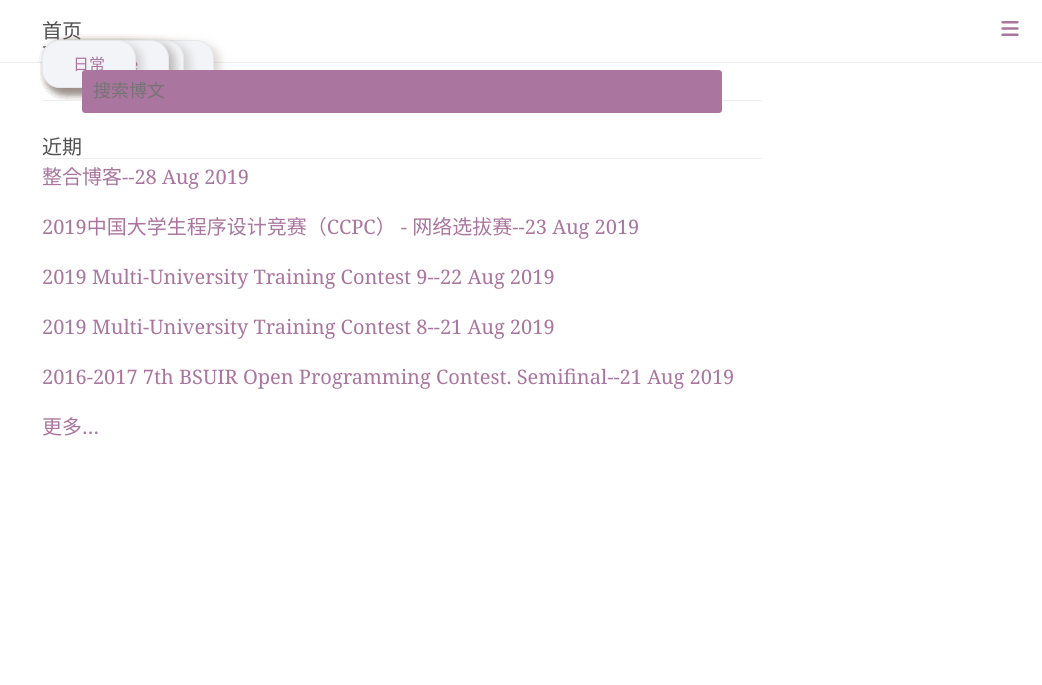
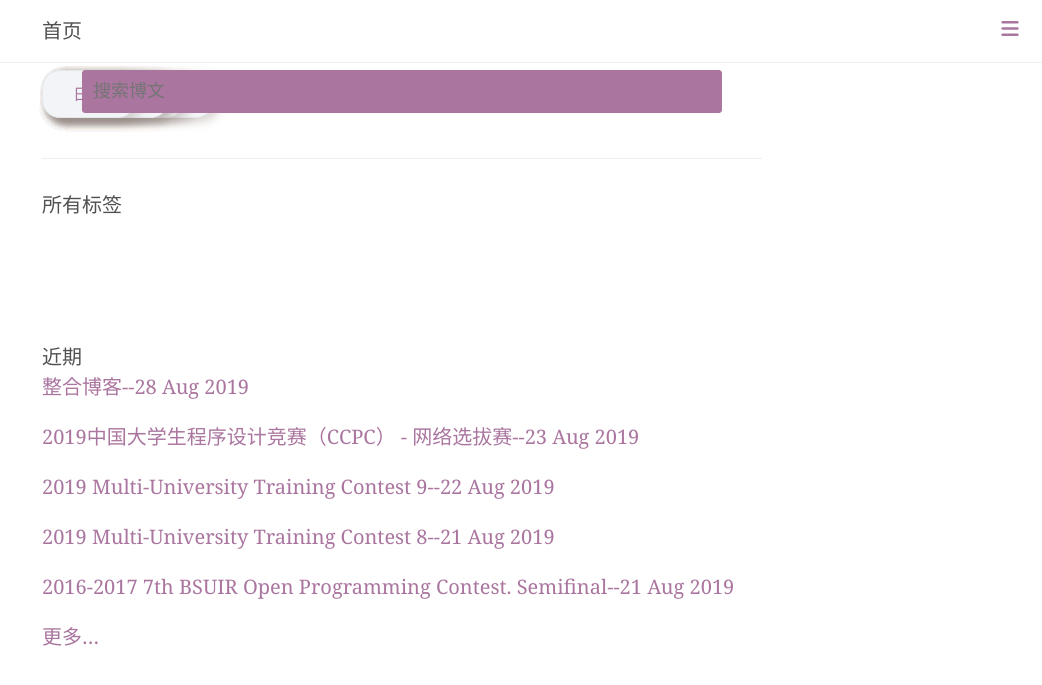
Before and after one commit to XtrueT/xtruet.github.com, a Jekyll site: the page built from index.html, in a window 1280 px wide. Shown: the top 685 px of the page, without its empty margins (238-1280 px from the left). Built offline with Jekyll 4.4.1, drawn with Linux system fonts in a browser that asks for light colours; comment, search, counter and statistics services are not loaded.

Commit message:
修复标签云css

```diff
--- a/index.html
+++ b/index.html
@@ -3,9 +3,9 @@
 title: 首页
 ---
 <hr/>
-<section class="tagcloud" >
+<section class="tagcloud-section">
 		<header>所有标签</header>
-		<div class="tags-list">
+		<div class="tagcloud">
 			{% for tag in site.tags %}
 			<a href="tags#{{ tag[0] }}" title="{{ tag[0] }}" rel="{{ tag[1].size }}">{{ tag[0] }}</a>
 			{% endfor %}
--- a/public/css/index.css
+++ b/public/css/index.css
@@ -2,61 +2,73 @@
   max-height: 50vh;
   overflow: auto;
 }
+
 h1 {
   font-size: 1.25rem;
 }
+
 h2 {
   font-size: 1.15rem;
 }
+
 h3 {
   font-size: 1.05rem;
 }
-.content{
+
+.content {
   margin-top: 45px;
-  padding-top:20px;
-  background-color:#fff;
+  padding-top: 20px;
+  background-color: #fff;
 }
+
 .masthead {
   background-color: #fff;
-  padding-top:    .8rem;
+  padding-top: .8rem;
   padding-bottom: .8rem;
 }
+
 .social {
   text-align: center;
 }
+
 /* Hide the sidebar checkbox that we toggle with `.sidebar-toggle` */
 .sidebar-checkbox {
   display: none;
 }
+
 .sidebar-toggle {
   position: fixed;
   padding: 0.15rem;
 }
+
 .sidebar-toggle:before,
 .sidebar-toggle:active:before,
-#sidebar-checkbox:focus ~ .sidebar-toggle:before,
-#sidebar-checkbox:checked ~ .sidebar-toggle:before {
+#sidebar-checkbox:focus~.sidebar-toggle:before,
+#sidebar-checkbox:checked~.sidebar-toggle:before {
   background-image: none;
 }
 
-.search-container{
+.search-container {
   left: 25%;
-  top:70px;
+  top: 70px;
   position: absolute;
-  display:block;
+  display: block;
   width: 50vw;
   height: 50px;
   z-index: 100;
   margin-bottom: 3em;
 }
+
 #search-input {
   background: #aa759f;
   border: none;
   color: rgb(0, 0, 0);
   width: 100%;
 }
+
 input#search-input {
-  outline-style: none;/*取消外边框*/
+  outline-style: none;
+  /*取消外边框*/
   border: 1px solid #aa759f;
   border-radius: 3px;
   padding: 10px 10px;
@@ -64,13 +76,15 @@
   font-size: 18px;
   font-family: "Microsoft soft";
 }
-input#search-input:focus{
+
+input#search-input:focus {
   border-color: #66afe9;
   outline: 0;
-  -webkit-box-shadow: inset 0 1px 1px rgba(0,0,0,.075),0 0 8px rgba(102,175,233,.6);
-  box-shadow: inset 0 1px 1px rgba(0,0,0,.075),0 0 8px rgba(102,175,233,.6)
+  -webkit-box-shadow: inset 0 1px 1px rgba(0, 0, 0, .075), 0 0 8px rgba(102, 175, 233, .6);
+  box-shadow: inset 0 1px 1px rgba(0, 0, 0, .075), 0 0 8px rgba(102, 175, 233, .6)
 }
-#results-container{
+
+#results-container {
   background: #eee3f0;
   /* left: 56px;  */
   /* position: absolute;  */
@@ -78,7 +92,7 @@
   /* border: 1px solid #ccc;  */
   width: 100%;
   max-height: 150px;
-  overflow:auto;
+  overflow: auto;
 }
 
 
@@ -86,29 +100,35 @@
 .post-date {
   margin-top: 0px;
 }
+
 .related {
   border-top: 0px solid #eee;
 }
+
 .reward {
   padding: 1rem 0;
   margin: 1rem;
   text-align: center;
 }
+
 #rewardButton {
   background-color: #aa759f;
   color: #fff;
   font-size: 1rem;
   padding: 0.5rem 1rem;
-  border:0px solid;
+  border: 0px solid;
 }
+
 #rewardQRs {
   display: none;
   border: 0px solid;
 }
-.reward_qr{
+
+.reward_qr {
   border: 0px solid;
   background: none;
 }
+
 /*头像效果-start*/
 .ih-item.circle.effect {
   margin: 0 auto;
@@ -116,12 +136,14 @@
   -moz-perspective: 900px;
   perspective: 900px;
 }
+
 .ih-item.circle.effect .img {
   z-index: 11;
   -webkit-transition: all 0.5s ease-in-out;
   -moz-transition: all 0.5s ease-in-out;
   transition: all 0.5s ease-in-out;
 }
+
 .ih-item.circle.effect .info {
   -webkit-transform-style: preserve-3d;
   -moz-transform-style: preserve-3d;
@@ -129,12 +151,14 @@
   -o-transform-style: preserve-3d;
   transform-style: preserve-3d;
 }
+
 .ih-item.circle.effect .info .info-back {
   opacity: 1;
   border-radius: 50%;
   width: 100%;
   height: 100%;
 }
+
 .ih-item.circle.effect .info h2 {
   position: relative;
   font-size: 18px;
@@ -142,11 +166,13 @@
   padding-top: 30px;
   height: 30px;
 }
+
 .ih-item.circle.effect .info p {
   padding: 0px 0px 0px 0px;
   padding-left: 0px;
   font-size: 10px;
 }
+
 .ih-item.circle.effect.bottom_to_top .img {
   -webkit-transform-origin: 50% 0;
   -moz-transform-origin: 50% 0;
@@ -154,6 +180,7 @@
   -o-transform-origin: 50% 0;
   transform-origin: 50% 0;
 }
+
 .ih-item.circle.effect.bottom_to_top a:hover .img {
   -webkit-transform: rotate3d(1, 0, 0, 180deg);
   -moz-transform: rotate3d(1, 0, 0, 180deg);
@@ -161,6 +188,7 @@
   -o-transform: rotate3d(1, 0, 0, 180deg);
   transform: rotate3d(1, 0, 0, 180deg);
 }
+
 .ih-item.circle.effect.top_to_bottom .img {
   -webkit-transform-origin: 50% 100%;
   -moz-transform-origin: 50% 100%;
@@ -168,6 +196,7 @@
   -o-transform-origin: 50% 100%;
   transform-origin: 50% 100%;
 }
+
 .ih-item.circle.effect.top_to_bottom a:hover .img {
   -webkit-transform: rotate3d(1, 0, 0, -180deg);
   -moz-transform: rotate3d(1, 0, 0, -180deg);
@@ -175,6 +204,7 @@
   -o-transform: rotate3d(1, 0, 0, -180deg);
   transform: rotate3d(1, 0, 0, -180deg);
 }
+
 .ih-item.circle.effect.left_to_right .img {
   -webkit-transform-origin: 100% 50%;
   -moz-transform-origin: 100% 50%;
@@ -182,6 +212,7 @@
   -o-transform-origin: 100% 50%;
   transform-origin: 100% 50%;
 }
+
 .ih-item.circle.effect.left_to_right a:hover .img {
   -webkit-transform: rotate3d(0, 1, 0, 180deg);
   -moz-transform: rotate3d(0, 1, 0, 180deg);
@@ -189,6 +220,7 @@
   -o-transform: rotate3d(0, 1, 0, 180deg);
   transform: rotate3d(0, 1, 0, 180deg);
 }
+
 .ih-item.circle.effect.right_to_left .img {
   -webkit-transform-origin: 0% 50%;
   -moz-transform-origin: 0% 50%;
@@ -196,6 +228,7 @@
   -o-transform-origin: 0% 50%;
   transform-origin: 0% 50%;
 }
+
 .ih-item.circle.effect.right_to_left a:hover .img {
   -webkit-transform: rotate3d(0, 1, 0, -180deg);
   -moz-transform: rotate3d(0, 1, 0, -180deg);
@@ -203,25 +236,30 @@
   -o-transform: rotate3d(0, 1, 0, -180deg);
   transform: rotate3d(0, 1, 0, -180deg);
 }
+
 .ih-item a:hover {
   text-decoration: none;
 }
+
 .ih-item img {
   width: 100%;
   height: 100%;
 }
+
 .ih-item.circle {
   position: relative;
   width: 120px;
   height: 120px;
   border-radius: 50%;
 }
+
 .ih-item.circle .img {
   position: relative;
   width: 120px;
   height: 120px;
   border-radius: 50%;
 }
+
 .ih-item.circle .img:before {
   position: absolute;
   display: block;
@@ -233,9 +271,11 @@
   -moz-transition: all 0.35s ease-in-out;
   transition: all 0.35s ease-in-out;
 }
+
 .ih-item.circle .img img {
   border-radius: 50%;
 }
+
 .ih-item.circle .info {
   position: absolute;
   top: 0;
@@ -247,6 +287,7 @@
   -webkit-backface-visibility: hidden;
   backface-visibility: hidden;
 }
+
 @media all and (max-width: 780px) {
   .ih-item.circle .img {
     position: relative;
@@ -255,32 +296,29 @@
     /*margin-top: 20px;*/
     border-radius: 50%;
   }
+
   .ih-item.circle {
     position: relative;
     width: 100px;
     height: 100px;
     border-radius: 50%;
   }
-.ih-item.circle .info .info-back h2{
+
+  .ih-item.circle .info .info-back h2 {
     font-size: 0.9em;
   }
 }
+
 /*头像效果-end*/
 
 /* tags-list */
 
-.tags-list{
-  list-style: none;
-  display: block;
-  color: black;
-}
-.tags-list li:hover{
-  padding: 1em;
-  display: inline-block;
-  margin-right: 2em;
-  margin-left: 2em;
-  background: #aa759f;
-  border-radius: 2px;
+
+.tagcloud-section {
+    width: 100%;
+    height: 152px;
+    margin: 0 auto;
+    float: left;
 }
 
 .tagcloud {
--- a/tags.html
+++ b/tags.html
@@ -5,9 +5,9 @@
 
 <!-- 标签云 -->
 <hr/>
-<section  class="tagcloud" >
+<section  class="tagcloud-section" >
     <header>所有标签</header>
-    <div>
+    <div class="tagcloud">
         {% for tag in site.tags %}
         <a href="#{{ tag[0] }}" title="{{ tag[0] }}" rel="{{ tag[1].size }}">{{ tag[0] }}</a>
         {% endfor %}
```
Lines whose indentation alone changed are shown as unchanged.
